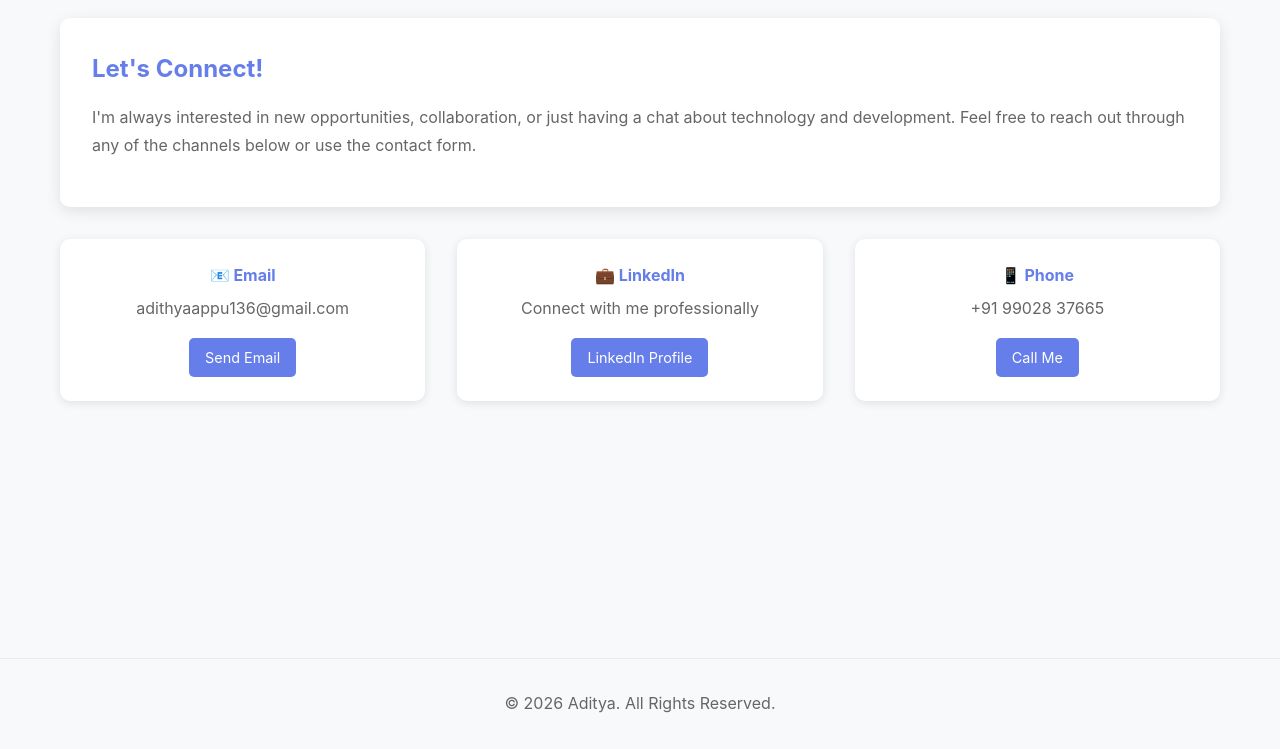
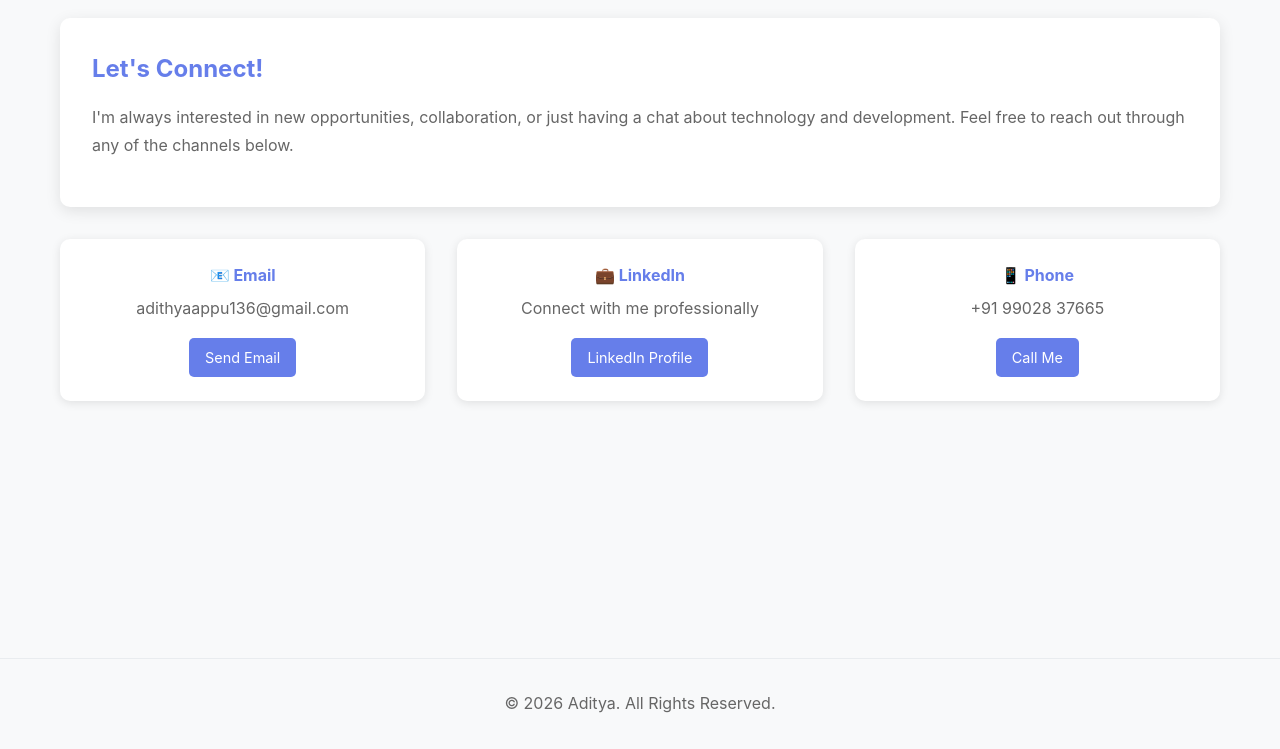
Before and after one commit to preethins-tech/Aditya-portfolio, a plain HTML site: page contact.html in a window 1280 px wide. Shown: the part 190-939 px from the top of the page. Drawn offline with Linux system fonts and the light colour scheme.

Commit message:
Update contact section text for clarity and conciseness

```diff
--- a/contact.html
+++ b/contact.html
@@ -31,8 +31,7 @@
                     <h3>Let's Connect!</h3>
                     <p>
                         I'm always interested in new opportunities, collaboration, or just having a chat about
-                        technology and development. Feel free to reach out through any of the channels below
-                        or use the contact form.
+                        technology and development. Feel free to reach out through any of the channels below.
                     </p>
                 </div>
 
```
